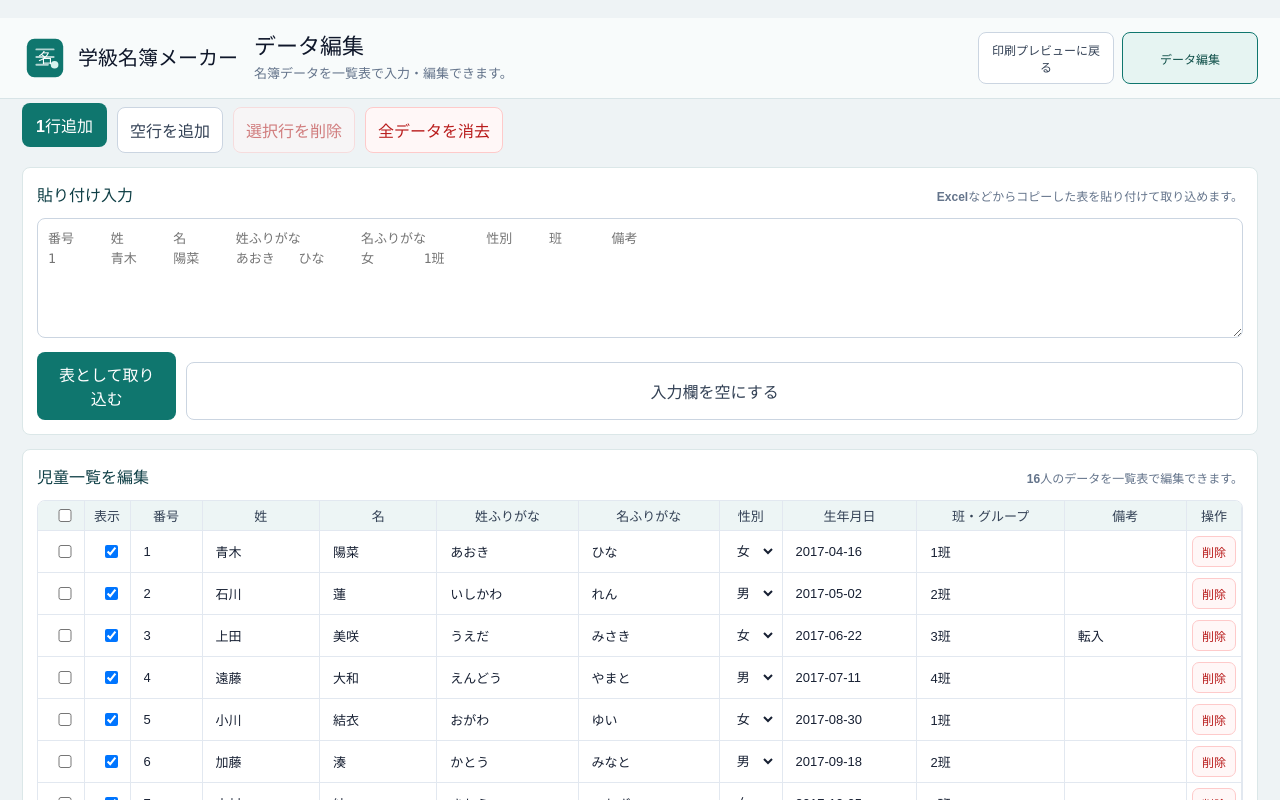
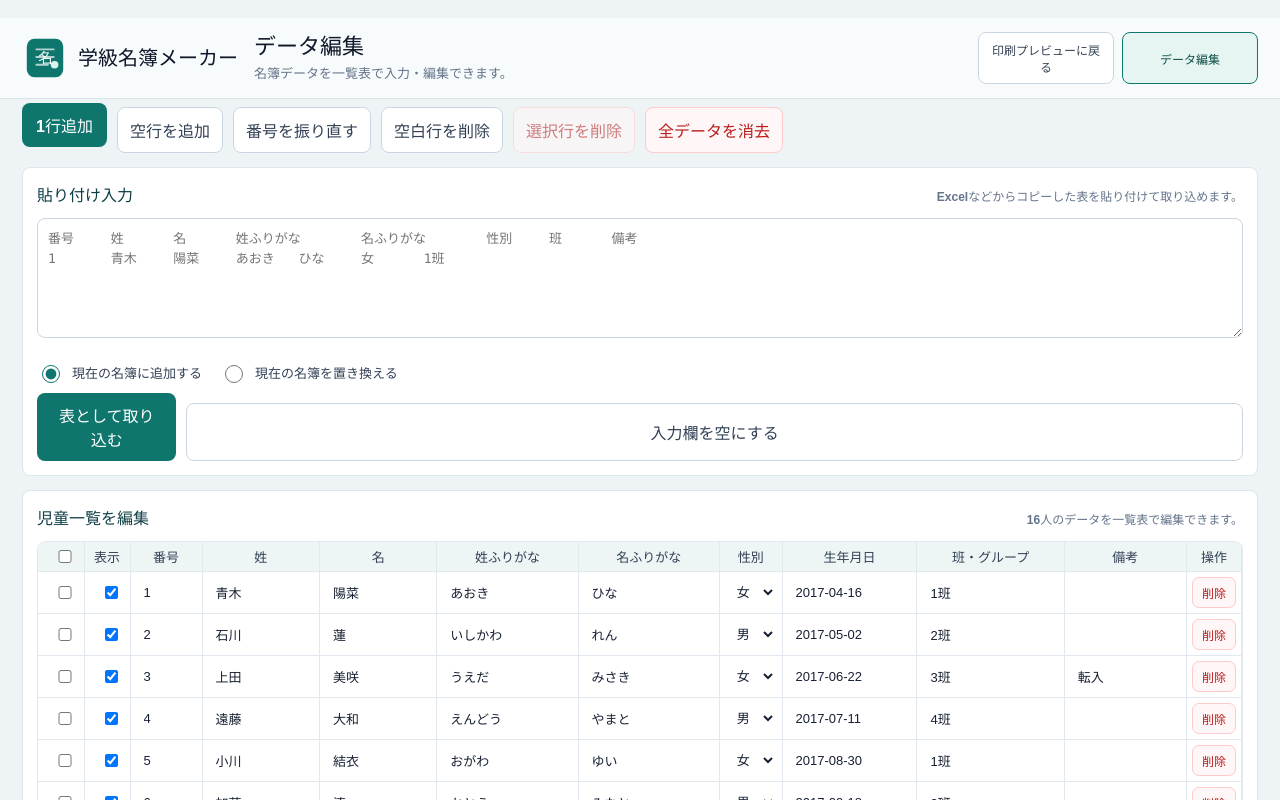
Before and after one commit to bantai-education-design/gakkyu-meibo-maker, a React (Vite) app: page / in a window 1280 px wide. Both pictures are taken after a click on the button "データ編集画面を開く". Built offline with nearby package versions, Linux system fonts and the light colour scheme.

Commit message:
Polish spreadsheet data editor v0.5.13

```diff
--- a/package.json
+++ b/package.json
@@ -1,6 +1,6 @@
 {
   "name": "class-roster-maker",
-  "version": "0.5.12",
+  "version": "0.5.13",
   "private": true,
   "description": "学校現場向けの学級名簿・提出物チェック表印刷アプリ",
   "type": "module",
--- a/src/App.tsx
+++ b/src/App.tsx
@@ -19,6 +19,7 @@ import {
   normalizeCustomOrder,
   orderStudentsByCustomOrder
 } from "./utils/customOrder";
+import { isBlankStudentRow } from "./utils/studentValidation";
 import { APP_VERSION } from "./version";
 
 const initialSettings: RosterSettings = {
@@ -199,6 +200,28 @@ export default function App() {
     setStorageMessage("すべての児童データを削除しました。");
   };
 
+  const renumberStudents = () => {
+    setStudents((current) =>
+      current.map((student, index) => ({
+        ...student,
+        number: index + 1
+      }))
+    );
+    setStorageMessage("番号を振り直しました。");
+  };
+
+  const deleteBlankStudents = () => {
+    setStudents((current) => current.filter((student) => !isBlankStudentRow(student)));
+    setSettings((current) => ({
+      ...current,
+      customOrder: normalizeCustomOrder(
+        students.filter((student) => !isBlankStudentRow(student)),
+        current.customOrder
+      )
+    }));
+    setStorageMessage("空白行を削除しました。");
+  };
+
   const moveStudent = (id: string, direction: "up" | "down") => {
     setSettings((current) => ({
       ...current,
@@ -299,6 +322,8 @@ export default function App() {
         onDeleteStudent={deleteStudent}
         onDeleteSelected={deleteSelectedStudents}
         onClearStudents={clearStudents}
+        onRenumberStudents={renumberStudents}
+        onDeleteBlankStudents={deleteBlankStudents}
         onReplaceStudents={replaceStudents}
       />
     );
--- a/src/components/DataEditorView.tsx
+++ b/src/components/DataEditorView.tsx
@@ -12,6 +12,8 @@ interface DataEditorViewProps {
   onDeleteStudent: (id: string) => void;
   onDeleteSelected: (ids: string[]) => void;
   onClearStudents: () => void;
+  onRenumberStudents: () => void;
+  onDeleteBlankStudents: () => void;
   onReplaceStudents: (students: Student[], message: string) => void;
 }
 
@@ -39,6 +41,8 @@ export function DataEditorView({
   onDeleteStudent,
   onDeleteSelected,
   onClearStudents,
+  onRenumberStudents,
+  onDeleteBlankStudents,
   onReplaceStudents
 }: DataEditorViewProps) {
   const [selectedIds, setSelectedIds] = useState<string[]>([]);
@@ -59,6 +63,19 @@ export function DataEditorView({
   const clearStudents = () => {
     if (window.confirm("すべての児童データを削除しますか？")) {
       onClearStudents();
+      setSelectedIds([]);
+    }
+  };
+
+  const renumberStudents = () => {
+    if (window.confirm("現在の順番で番号を1番から振り直します。よろしいですか？")) {
+      onRenumberStudents();
+    }
+  };
+
+  const deleteBlankStudents = () => {
+    if (window.confirm("空白行を削除します。よろしいですか？")) {
+      onDeleteBlankStudents();
       setSelectedIds([]);
     }
   };
@@ -95,6 +112,12 @@ export function DataEditorView({
         <button className="secondary-button compact-action" type="button" onClick={addRow}>
           空行を追加
         </button>
+        <button className="secondary-button compact-action" type="button" onClick={renumberStudents} disabled={students.length === 0}>
+          番号を振り直す
+        </button>
+        <button className="secondary-button compact-action" type="button" onClick={deleteBlankStudents} disabled={students.length === 0}>
+          空白行を削除
+        </button>
         <button className="danger-button compact-action" type="button" onClick={deleteSelected} disabled={selectedIds.length === 0}>
           選択行を削除
         </button>
--- a/src/components/PasteImportPanel.tsx
+++ b/src/components/PasteImportPanel.tsx
@@ -1,6 +1,10 @@
 import { useState } from "react";
 import type { Student } from "../types";
-import { mergeStudentsFromPaste, parsePastedStudentTable } from "../utils/pasteTableParser";
+import {
+  mergeStudentsFromPaste,
+  parsePastedStudentTable,
+  replaceStudentsFromPaste
+} from "../utils/pasteTableParser";
 
 interface PasteImportPanelProps {
   students: Student[];
@@ -9,6 +13,7 @@ interface PasteImportPanelProps {
 
 export function PasteImportPanel({ students, onReplaceStudents }: PasteImportPanelProps) {
   const [text, setText] = useState("");
+  const [importMode, setImportMode] = useState<"append" | "replace">("append");
   const [message, setMessage] = useState("");
 
   const importPaste = () => {
@@ -18,9 +23,16 @@ export function PasteImportPanel({ students, onReplaceStudents }: PasteImportPan
       return;
     }
 
-    const nextStudents = mergeStudentsFromPaste(students, result.students);
-    onReplaceStudents(nextStudents, `${nextStudents.length}人の貼り付けデータを取り込みました。`);
-    setMessage(`${nextStudents.length}人の貼り付けデータを取り込みました。`);
+    if (importMode === "replace" && !window.confirm("現在の名簿データを置き換えます。よろしいですか？")) {
+      return;
+    }
+
+    const nextStudents = importMode === "append"
+      ? mergeStudentsFromPaste(students, result.students)
+      : replaceStudentsFromPaste(result.students);
+    const actionLabel = importMode === "append" ? "追加" : "置き換え";
+    onReplaceStudents(nextStudents, `${result.students.length}人の貼り付けデータを${actionLabel}しました。`);
+    setMessage(`${result.students.length}人の貼り付けデータを${actionLabel}しました。`);
   };
 
   return (
@@ -34,6 +46,26 @@ export function PasteImportPanel({ students, onReplaceStudents }: PasteImportPan
         onChange={(event) => setText(event.target.value)}
         placeholder={"番号\t姓\t名\t姓ふりがな\t名ふりがな\t性別\t班\t備考\n1\t青木\t陽菜\tあおき\tひな\t女\t1班\t"}
       />
+      <div className="paste-mode">
+        <label className="check-row">
+          <input
+            type="radio"
+            name="paste-import-mode"
+            checked={importMode === "append"}
+            onChange={() => setImportMode("append")}
+          />
+          <span>現在の名簿に追加する</span>
+        </label>
+        <label className="check-row">
+          <input
+            type="radio"
+            name="paste-import-mode"
+            checked={importMode === "replace"}
+            onChange={() => setImportMode("replace")}
+          />
+          <span>現在の名簿を置き換える</span>
+        </label>
+      </div>
       <div className="paste-actions">
         <button className="primary-action" type="button" onClick={importPaste}>
           表として取り込む
--- a/src/components/StudentTableEditor.tsx
+++ b/src/components/StudentTableEditor.tsx
@@ -1,4 +1,5 @@
 import type { Gender, Student } from "../types";
+import { getStudentIssues } from "../utils/studentValidation";
 
 interface StudentTableEditorProps {
   students: Student[];
@@ -55,8 +56,11 @@ export function StudentTableEditor({
             </tr>
           </thead>
           <tbody>
-            {students.map((student) => (
-              <tr key={student.id}>
+            {students.map((student) => {
+              const issues = getStudentIssues(student, students);
+
+              return (
+              <tr className={issues.length > 0 ? "student-row-has-issues" : ""} key={student.id}>
                 <td>
                   <input
                     type="checkbox"
@@ -108,6 +112,15 @@ export function StudentTableEditor({
                 </td>
                 <td>
                   <input value={student.note} onChange={(event) => onUpdateStudent(student.id, { note: event.target.value })} />
+                  {issues.length > 0 ? (
+                    <div className="student-issues">
+                      {issues.map((issue) => (
+                        <span className={`student-issue issue-${issue.type}`} key={issue.type}>
+                          {issue.label}
+                        </span>
+                      ))}
+                    </div>
+                  ) : null}
                 </td>
                 <td>
                   <button className="small-danger-button" type="button" onClick={() => onDeleteStudent(student.id)}>
@@ -115,7 +128,8 @@ export function StudentTableEditor({
                   </button>
                 </td>
               </tr>
-            ))}
+              );
+            })}
           </tbody>
         </table>
       </div>
--- a/src/styles/app.css
+++ b/src/styles/app.css
@@ -936,7 +936,7 @@ select {
 
 .data-editor-actions {
   display: grid;
-  grid-template-columns: repeat(4, max-content);
+  grid-template-columns: repeat(6, max-content);
   gap: 10px;
   align-items: center;
   margin-bottom: 14px;
@@ -990,6 +990,13 @@ select {
   margin-top: 10px;
 }
 
+.paste-mode {
+  display: flex;
+  flex-wrap: wrap;
+  gap: 4px 18px;
+  margin-top: 8px;
+}
+
 .student-table-scroll {
   overflow: auto;
   max-height: calc(100vh - 390px);
@@ -1038,6 +1045,34 @@ select {
   border-color: #0f766e;
   background: #ffffff;
   outline: 2px solid rgba(15, 118, 110, 0.12);
+}
+
+.student-row-has-issues td {
+  background: #fffdf2;
+}
+
+.student-issues {
+  display: flex;
+  flex-wrap: wrap;
+  gap: 4px;
+  margin-top: 5px;
+}
+
+.student-issue {
+  border-radius: 999px;
+  background: #fff7ed;
+  color: #9a3412;
+  padding: 2px 6px;
+  font-size: 10px;
+  font-weight: 900;
+  line-height: 1.2;
+  white-space: nowrap;
+}
+
+.issue-duplicate-number,
+.issue-missing-number {
+  background: #fef2f2;
+  color: #b91c1c;
 }
 
 .student-editor-table th:first-child,
--- a/src/utils/csvColumnMapping.ts
+++ b/src/utils/csvColumnMapping.ts
@@ -153,7 +153,8 @@ function parseNumber(value: string, fallback: number): number {
 }
 
 function normalizeGender(value: string): Gender {
-  if (value === "男" || value === "男子" || value.toLowerCase() === "m") return "男";
-  if (value === "女" || value === "女子" || value.toLowerCase() === "f") return "女";
+  const normalized = value.trim().toLowerCase();
+  if (value === "男" || value === "男子" || value === "男の子" || normalized === "m") return "男";
+  if (value === "女" || value === "女子" || value === "女の子" || normalized === "f") return "女";
   return "その他";
 }
--- /dev/null
+++ b/src/utils/studentValidation.ts
@@ -0,0 +1,47 @@
+import type { Student } from "../types";
+
+export interface StudentValidationIssue {
+  type: "missing-number" | "duplicate-number" | "missing-name" | "missing-kana";
+  label: string;
+}
+
+export function getStudentIssues(student: Student, students: Student[]): StudentValidationIssue[] {
+  const issues: StudentValidationIssue[] = [];
+  const hasName = Boolean((student.fullName || student.lastName || student.firstName).trim());
+  const hasKana = Boolean((student.fullKana || student.lastKana || student.firstKana).trim());
+  const sameNumberCount = students.filter((item) => item.number === student.number && student.number > 0).length;
+
+  if (!student.number || !Number.isFinite(student.number)) {
+    issues.push({ type: "missing-number", label: "番号未入力" });
+  }
+
+  if (student.number > 0 && sameNumberCount > 1) {
+    issues.push({ type: "duplicate-number", label: "番号重複" });
+  }
+
+  if (!hasName) {
+    issues.push({ type: "missing-name", label: "氏名未入力" });
+  }
+
+  if (hasName && !hasKana) {
+    issues.push({ type: "missing-kana", label: "ふりがな未入力" });
+  }
+
+  return issues;
+}
+
+export function isBlankStudentRow(student: Student): boolean {
+  const mainValues = [
+    student.fullName,
+    student.lastName,
+    student.firstName,
+    student.fullKana,
+    student.lastKana,
+    student.firstKana,
+    student.birthday,
+    student.group,
+    student.note
+  ];
+
+  return mainValues.every((value) => (value ?? "").trim() === "");
+}
--- a/src/version.ts
+++ b/src/version.ts
@@ -1 +1 @@
-export const APP_VERSION = "0.5.12";
+export const APP_VERSION = "0.5.13";
```
Also changed, not shown: src/utils/pasteTableParser.ts (+10 -1 lines), 2 other files (tests, documents, lock files or other folders).
